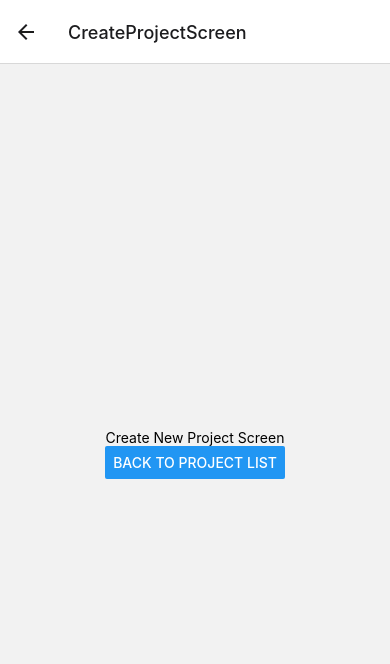
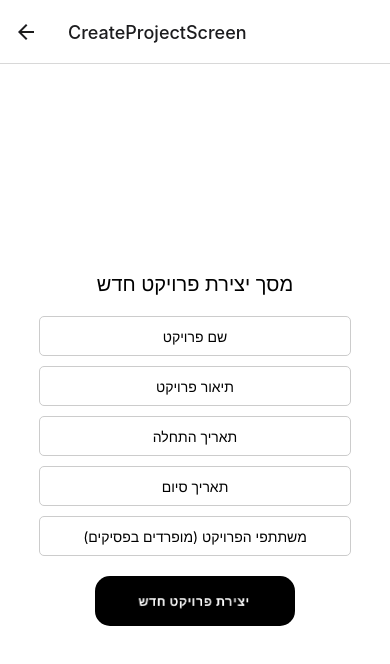
Before and after one commit to hazanido/APP_Project_management, a React Native app in the folder Frontend/: screen /CreateProjectScreen in a window 390 px wide. Shown: the top 664 px of the page. Built offline with nearby package versions, Linux system fonts and the light colour scheme.

Commit message:
add create project

```diff
--- a/Frontend/src/screens/CreateProjectScreen.js
+++ b/Frontend/src/screens/CreateProjectScreen.js
@@ -1,13 +1,117 @@
-import React from 'react';
-import { View, Text, Button } from 'react-native';
+import React, { useState } from 'react';
+import { View, TextInput, Text, Image, StyleSheet, TouchableOpacity } from 'react-native';
+import axios from '../api/backendAPI'; // להחליף בקובץ ה-API המתאים
+import AsyncStorage from '@react-native-async-storage/async-storage';
 
 const CreateProjectScreen = ({ navigation }) => {
+  const [projectName, setProjectName] = useState('');
+  const [description, setDescription] = useState(''); // שדה תיאור
+  const [startDate, setStartDate] = useState(''); // שדה תאריך התחלה
+  const [endDate, setEndDate] = useState('');
+  const [members, setMembers] = useState('');
+  const [errorMessage, setErrorMessage] = useState('');
+
+  const handleCreateProject = async () => {
+    try {
+      const userId = await AsyncStorage.getItem('userId'); // המשתמש שיצר את הפרויקט הופך למנהל
+      const token = await AsyncStorage.getItem('userToken');
+
+      const response = await axios.post(
+        '/projects',
+        {
+          name: projectName,
+          description, // שליחת התיאור לשרת
+          startDate, // שליחת תאריך התחלה
+          endDate,
+          members: members.split(',').map(member => member.trim()), // המרת רשימת משתתפים למערך
+          managerId: userId, // המשתמש הנוכחי הוא המנהל
+          tasks: [] // כרגע אין משימות
+        },
+        { headers: { Authorization: `Bearer ${token}` } }
+      );
+
+      navigation.navigate('ProjectListScreen');
+    } catch (error) {
+      setErrorMessage('שגיאה ביצירת הפרויקט.');
+    }
+  };
+
   return (
-    <View style={{ flex: 1, justifyContent: 'center', alignItems: 'center' }}>
-      <Text>Create New Project Screen</Text>
-      <Button title="Back to Project List" onPress={() => navigation.navigate('ProjectListScreen')} />
+    <View style={styles.container}>
+      <Text style={styles.header}>מסך יצירת פרויקט חדש</Text>
+
+      <TextInput
+        style={styles.input}
+        placeholder="שם פרויקט"
+        value={projectName}
+        onChangeText={setProjectName}
+      />
+      <TextInput
+        style={styles.input}
+        placeholder="תיאור פרויקט"
+        value={description} // שדה התיאור
+        onChangeText={setDescription}
+      />
+      <TextInput
+        style={styles.input}
+        placeholder="תאריך התחלה"
+        value={startDate} // שדה תאריך התחלה
+        onChangeText={setStartDate}
+      />
+      <TextInput
+        style={styles.input}
+        placeholder="תאריך סיום"
+        value={endDate}
+        onChangeText={setEndDate}
+      />
+      <TextInput
+        style={styles.input}
+        placeholder="משתתפי הפרויקט (מופרדים בפסיקים)"
+        value={members}
+        onChangeText={setMembers}
+      />
+
+      {errorMessage ? <Text style={styles.error}>{errorMessage}</Text> : null}
+
+      <TouchableOpacity onPress={handleCreateProject}>
+        <Image source={require('../../assets/Create a new project_he.png')} style={styles.buttonImage} />
+      </TouchableOpacity>
     </View>
   );
 };
 
+const styles = StyleSheet.create({
+  container: {
+    flex: 1,
+    justifyContent: 'center',
+    alignItems: 'center',
+    backgroundColor: '#fff',
+  },
+  header: {
+    fontSize: 20,
+    marginBottom: 20,
+  },
+  input: {
+    width: '80%',
+    height: 40,
+    borderColor: '#ccc',
+    borderWidth: 1,
+    marginBottom: 10,
+    paddingHorizontal: 10,
+    borderRadius: 5,
+    textAlign: 'center',
+  },
+  error: {
+    color: 'red',
+    marginBottom: 10,
+  },
+  buttonImage: {
+    width: 200,
+    height: 50,
+    marginVertical: 10,
+    borderRadius: 15,
+    overflow: 'hidden',
+  },
+});
+
 export default CreateProjectScreen;
--- a/Frontend/src/screens/ProjectListScreen.js
+++ b/Frontend/src/screens/ProjectListScreen.js
@@ -12,11 +12,14 @@ const ProjectListScreen = () => {
   const fetchProjects = async () => {
     try {
       const token = await AsyncStorage.getItem('userToken');
-      const response = await axios.get('/projects', {
+      const userId = await AsyncStorage.getItem('userId');
+
+      const response = await axios.get(`/projects/user/${userId}`, {
         headers: {
           Authorization: `Bearer ${token}`,
         },
       });
+
       setProjects(response.data);
     } catch (error) {
       console.error('Error fetching projects:', error);
@@ -35,7 +38,7 @@ const ProjectListScreen = () => {
   };
 
   const renderProject = ({ item }) => (
-    <TouchableOpacity onPress={() => navigation.navigate('ProjectDetails', { projectId: item.id })}>
+    <TouchableOpacity onPress={() => navigation.navigate('ProjectDetailsScreen', { projectId: item.id })}>
       <Text style={styles.projectItem}>{item.name}</Text>
     </TouchableOpacity>
   );
@@ -108,8 +111,8 @@ const ProjectListScreen = () => {
 const styles = StyleSheet.create({
   container: {
     flex: 1,
-    alignItems: 'center',
-    paddingTop: 50,
+    justifyContent: 'center', // ממרכז את התוכן לאורך הציר האנכי
+    alignItems: 'center', // ממרכז את התוכן לאורך הציר האופקי
     backgroundColor: '#fff',
   },
   title: {
@@ -117,6 +120,7 @@ const styles = StyleSheet.create({
     marginBottom: 20,
   },
   projectList: {
+    flex: 1,
     width: '80%',
   },
   projectItem: {
@@ -135,7 +139,7 @@ const styles = StyleSheet.create({
   buttonImageLarge: {
     width: 250,
     height: 60,
-    marginTop: 20,
+    marginTop: 20, // מאפשר רווח בין הכפתורים
     borderRadius: 15,
     overflow: 'hidden',
   },
@@ -159,4 +163,5 @@ const styles = StyleSheet.create({
   },
 });
 
+
 export default ProjectListScreen;
```
Also changed, not shown: 2 other files (tests, documents, lock files or other folders).
